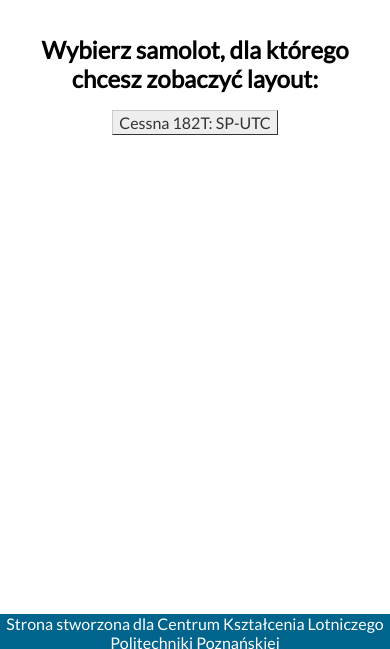
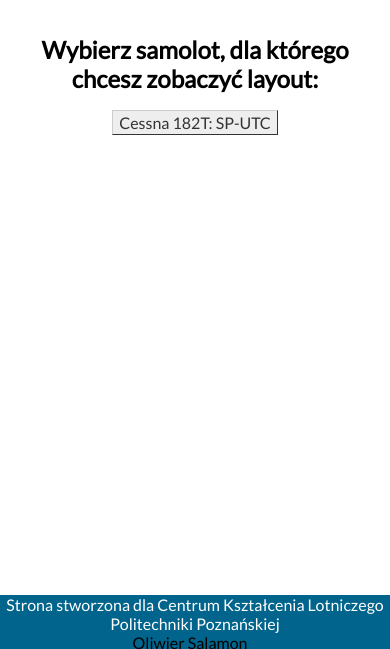
Before and after one commit to oliwiersalamon/layout, a plain HTML site: page index.html in a window 390 px wide. Shown: the part 195-844 px from the top of the page. Drawn offline with Linux system fonts and the light colour scheme.

Commit message:
Add files via upload

```diff
--- a/style1.css
+++ b/style1.css
@@ -1,8 +1,5 @@
 @import url('https://fonts.googleapis.com/css2?family=Lato&display=swap');
 
-html{
-    height: 100vh;
-}
 
     main{
         margin-top: 75px;
@@ -150,6 +147,7 @@ display:none;
             position: fixed;
             left: 0;
             bottom: 0;
+            padding-bottom: 5%;
             width: 100%;
             height: auto;
             max-height: 35px;
```
